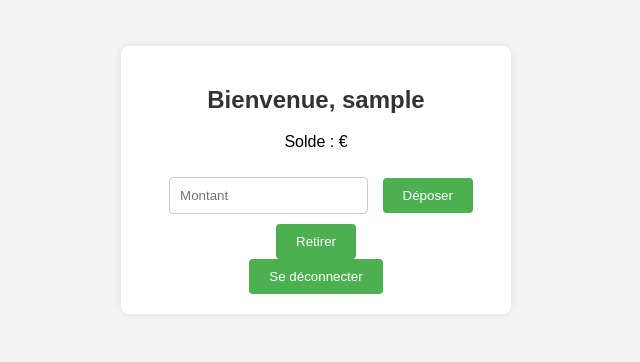
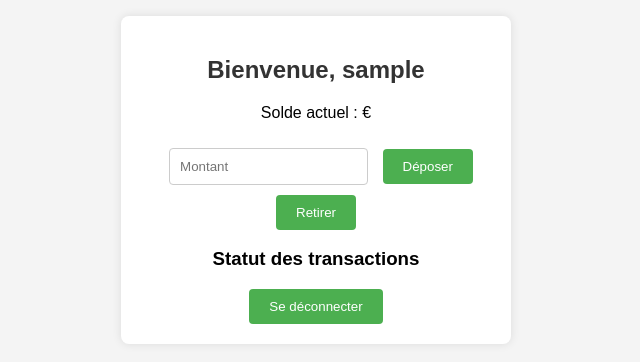
Before and after one commit to Walyy578/IB-BANK, a plain HTML site: page dashboard.html in a window 1280 px wide. Shown: the part 220-582 px from the top of the page, without its empty margins (324-964 px from the left). Drawn offline with Linux system fonts and the light colour scheme; sample sign-in values are in the browser's storage.

Commit message:
Update dashboard.html

```diff
--- a/dashboard.html
+++ b/dashboard.html
@@ -10,12 +10,19 @@
 <body>
     <div class="dashboard-container">
         <h2>Bienvenue, <span id="welcome"></span></h2>
-        <p>Solde : <span id="balance">0</span> €</p>
+        <p>Solde actuel : <span id="balance">0</span> €</p>
 
         <div>
             <input type="number" id="amount" placeholder="Montant">
             <button onclick="deposit()">Déposer</button>
             <button onclick="withdraw()">Retirer</button>
+        </div>
+
+        <div>
+            <h3>Statut des transactions</h3>
+            <ul id="transaction-status">
+                <!-- Liste des transactions sera ajoutée ici -->
+            </ul>
         </div>
 
         <button onclick="logout()">Se déconnecter</button>
```
